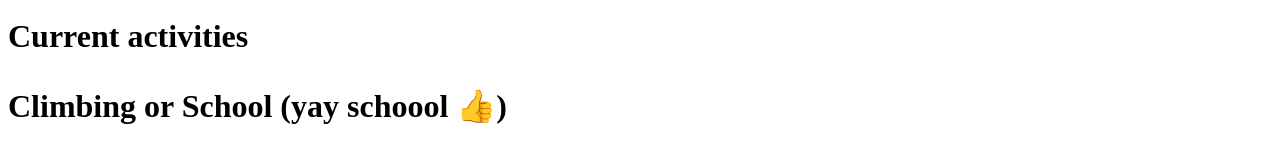
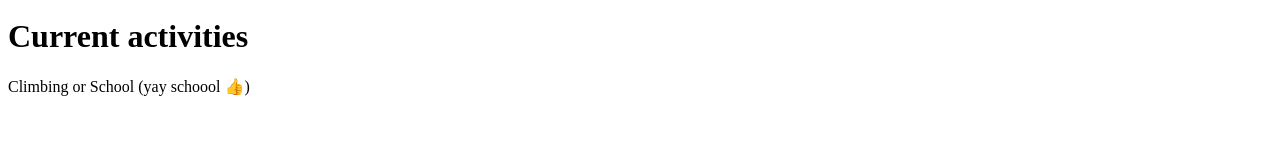
Before and after one commit to Lux-Dux/Lux-s-Site, a plain HTML site: page index.html in a window 1280 px wide. Shown: the part 807-964 px from the top of the page. After the commit the page ends 919 px from the top, so only its background shows below. Drawn offline with Linux system fonts and the light colour scheme.

Commit message:
correct fix of hedder

```diff
--- a/index.html
+++ b/index.html
@@ -22,8 +22,9 @@ They also spend times doing sports like climbing and mountain bikeing.
   width="500" height="600">
 <p>Real photo by the way, I edited it to look blue thats it</p>
 <html>
-   <body>
- <h1>Current activities<h1>
- <p> Climbing or School (yay schoool &#128077)</p>
-   </body>
+ <body>
+  <h1>Current activities</h1>
+
+<p> Climbing or School (yay schoool &#128077)</p>
+ </body>
 </html>
```
